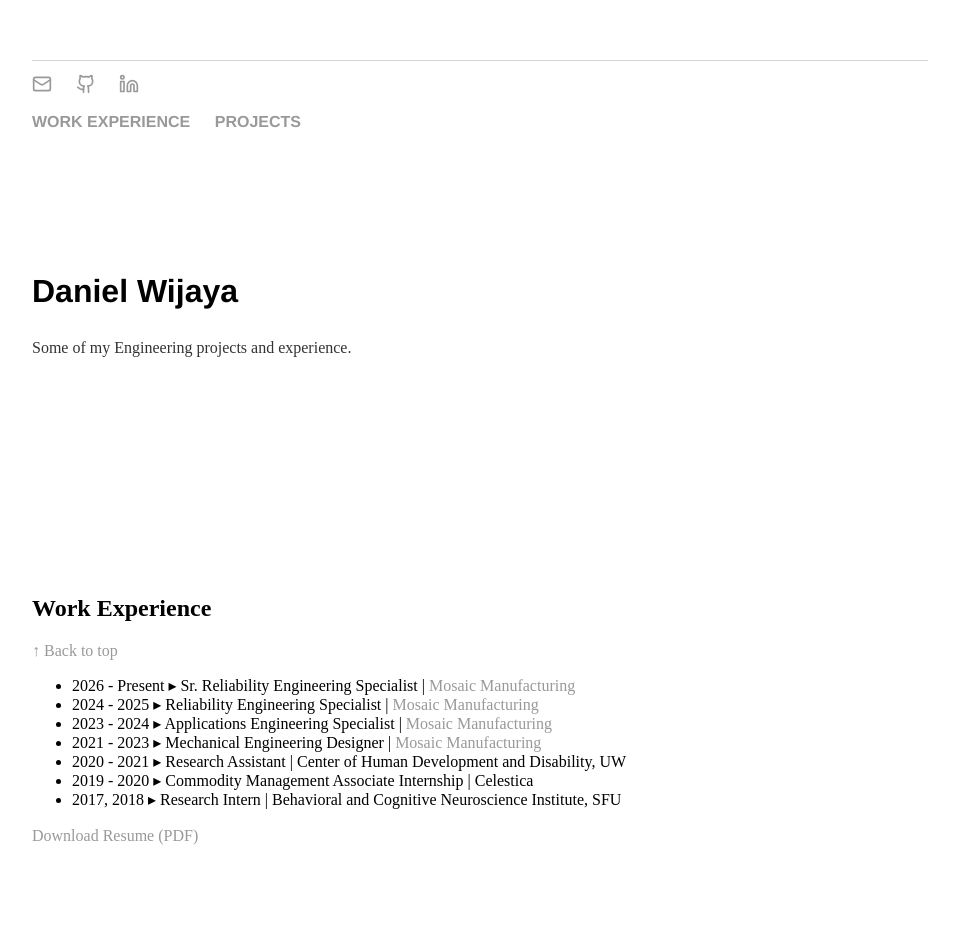
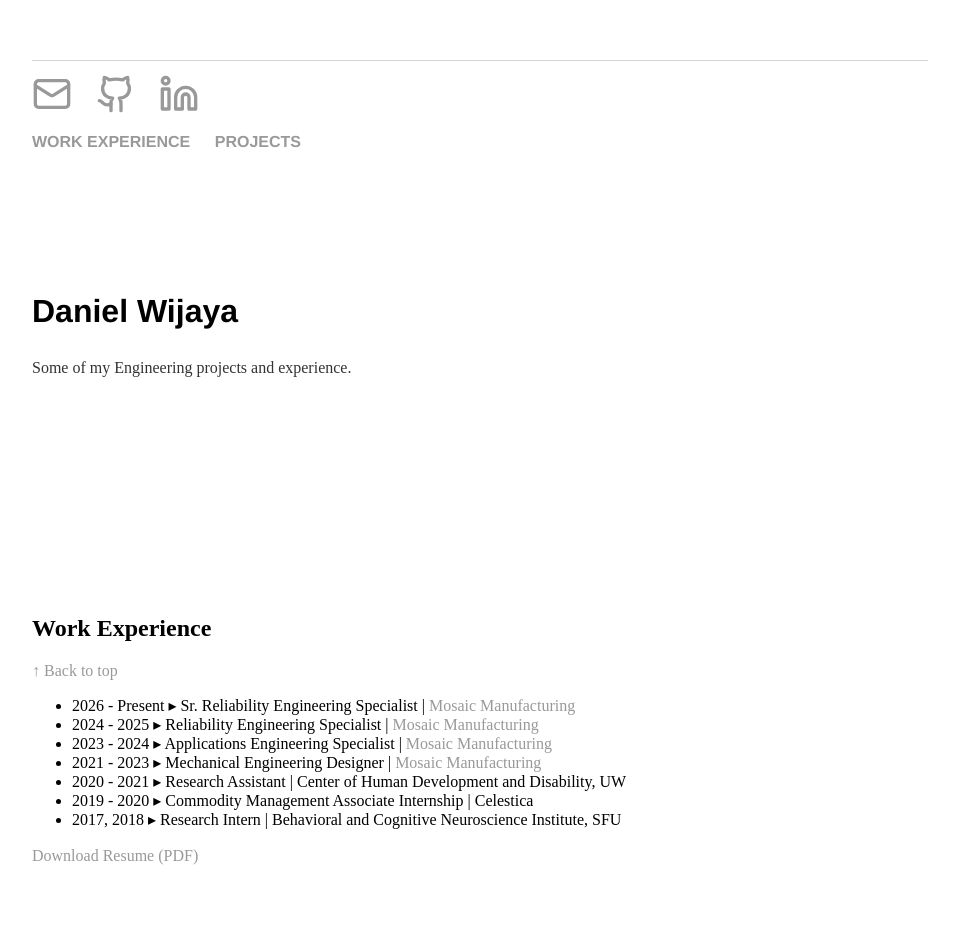
Before and after one commit to wijayad/wijayad.github.io, a Jekyll site: the page built from index.html, in a window 1280 px wide. Shown: the top 952 px of the page, without its empty margins (160-1119 px from the left). Built offline with Jekyll 4.4.1, drawn with Linux system fonts in a browser that asks for light colours.

Commit message:
increase icon sizes

```diff
--- a/_layouts/default.html
+++ b/_layouts/default.html
@@ -8,19 +8,19 @@
 	<footer>
 		<ul>
 			<li><a href="mailto:leinad.ayajaw@gmail.com" target="_blank">
-				<svg xmlns="http://www.w3.org/2000/svg" width="20" height="20" viewBox="0 0 24 24" fill="none" stroke="currentColor" stroke-width="2" stroke-linecap="round" stroke-linejoin="round">
+				<svg xmlns="http://www.w3.org/2000/svg" width="40" height="40" viewBox="0 0 24 24" fill="none" stroke="currentColor" stroke-width="2" stroke-linecap="round" stroke-linejoin="round">
 				<rect width="20" height="16" x="2" y="4" rx="2"></rect>
 				<path d="m22 7-8.97 5.7a1.94 1.94 0 0 1-2.06 0L2 7"></path>
 				</svg>
 			</a></li>
 			<li><a href="https://github.com/wijayad" target="_blank">
-				<svg xmlns="http://www.w3.org/2000/svg" width="20" height="20" viewBox="0 0 24 24" fill="none" stroke="currentColor" stroke-width="2" stroke-linecap="round" stroke-linejoin="round">
+				<svg xmlns="http://www.w3.org/2000/svg" width="40" height="40" viewBox="0 0 24 24" fill="none" stroke="currentColor" stroke-width="2" stroke-linecap="round" stroke-linejoin="round">
 					<path d="M15 22v-4a4.8 4.8 0 0 0-1-3.5c3 0 6-2 6-5.5.08-1.25-.27-2.48-1-3.5.28-1.15.28-2.35 0-3.5 0 0-1 0-3 1.5-2.64-.5-5.36-.5-8 0C6 2 5 2 5 2c-.3 1.15-.3 2.35 0 3.5A5.403 5.403 0 0 0 4 9c0 3.5 3 5.5 6 5.5-.39.49-.68 1.05-.85 1.65-.17.6-.22 1.23-.15 1.85v4"/>
 					<path d="M9 18c-4.51 2-5-2-7-2"/>
 				</svg>
 			</a></li>
 			<li><a href="https://www.linkedin.com/in/daniel-wijaya" target="_blank">
-				<svg xmlns="http://www.w3.org/2000/svg" width="20" height="20" viewBox="0 0 24 24" fill="none" stroke="currentColor" stroke-width="2" stroke-linecap="round" stroke-linejoin="round">
+				<svg xmlns="http://www.w3.org/2000/svg" width="40" height="40" viewBox="0 0 24 24" fill="none" stroke="currentColor" stroke-width="2" stroke-linecap="round" stroke-linejoin="round">
 					<path d="M16 8a6 6 0 0 1 6 6v7h-4v-7a2 2 0 0 0-2-2 2 2 0 0 0-2 2v7h-4v-7a6 6 0 0 1 6-6z"/>
 					<rect width="4" height="12" x="2" y="9"/>
 					<circle cx="4" cy="4" r="2"/>
```
